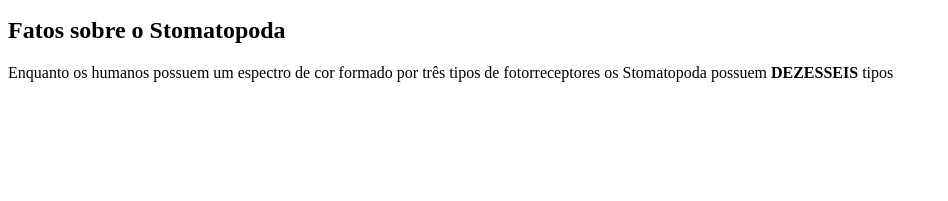
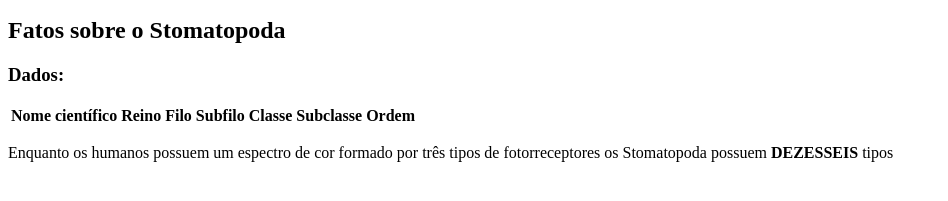
Before and after one commit to PiedroRockembach/Trybe-exercicios, a plain HTML site: page fundamentos/bloco-3-introducao-a-html-e-css/dia-4-html-semantico/index.html in a window 1280 px wide. Shown: the part 137-338 px from the top of the page, without its empty margins (0-948 px from the left). Drawn offline with Linux system fonts and the light colour scheme.

Commit message:
cria arquivo ex para fixar

```diff
--- a/fundamentos/bloco-3-introducao-a-html-e-css/dia-4-html-semantico/index.html
+++ b/fundamentos/bloco-3-introducao-a-html-e-css/dia-4-html-semantico/index.html
@@ -17,7 +17,24 @@
     </header>
     <article>
         <h2>Fatos sobre o Stomatopoda</h2>
-        <p>Enquanto os humanos possuem um espectro de cor formado por três tipos de fotorreceptores os Stomatopoda possuem <strong>DEZESSEIS</strong> tipos</p>
+        <section>
+            <h3>Dados:</h3>
+            <table>
+                <tr>
+                    <th>Nome científico</th>
+                    <th>Reino</th>
+                    <th>Filo</th>
+                    <th>Subfilo</th>
+                    <th>Classe</th>
+                    <th>Subclasse</th>
+                    <th>Ordem</th>
+                </tr>
+            </table>
+        </section>
+        <section>
+            <p>Enquanto os humanos possuem um espectro de cor formado por três tipos de fotorreceptores os Stomatopoda possuem <strong>DEZESSEIS</strong> tipos</p>
+
+        </section>
     </article>
   </body>
 </html>
```
Also changed, not shown: fundamentos/Introducao-a-javascript/Para-fixar/script.js (added).
